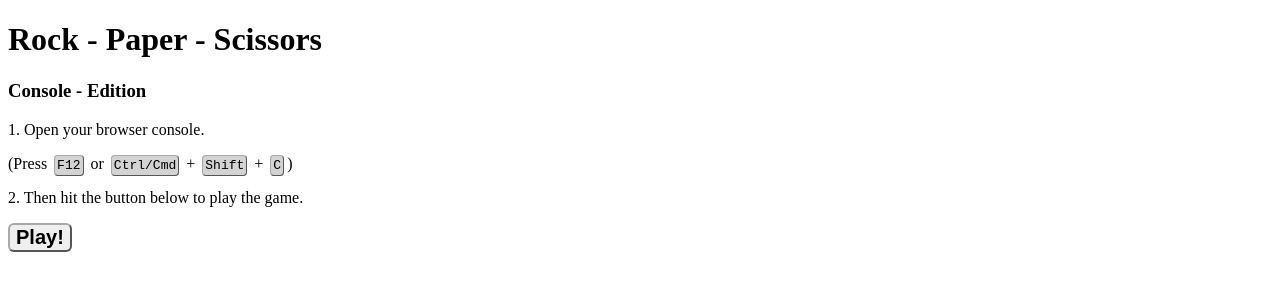
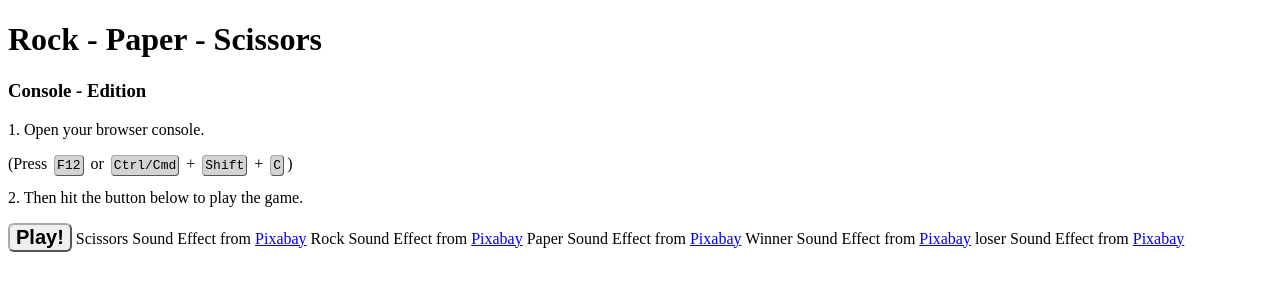
Before and after one commit to LastCapricorn/rock-paper-scissors-ce, a plain HTML site: page index.html in a window 1280 px wide. Drawn offline with Linux system fonts and the light colour scheme.

Commit message:
Add sound folder and sounds
 - temporarily noted contribution for sounds

```diff
--- a/index.html
+++ b/index.html
@@ -14,5 +14,10 @@
     <p>(Press <code>F12</code> or <code>Ctrl/Cmd</code> + <code>Shift</code> + <code>C</code>)</p>
     <p>2. Then hit the button below to play the game.</p>
     <button id="start">Play!</button>
+    Scissors Sound Effect from <a href="https://pixabay.com/?utm_source=link-attribution&amp;utm_medium=referral&amp;utm_campaign=music&amp;utm_content=100455">Pixabay</a>
+    Rock Sound Effect from <a href="https://pixabay.com/?utm_source=link-attribution&amp;utm_medium=referral&amp;utm_campaign=music&amp;utm_content=36688">Pixabay</a>
+    Paper Sound Effect from <a href="https://pixabay.com/?utm_source=link-attribution&amp;utm_medium=referral&amp;utm_campaign=music&amp;utm_content=80916">Pixabay</a>
+    Winner Sound Effect from <a href="https://pixabay.com/sound-effects/?utm_source=link-attribution&amp;utm_medium=referral&amp;utm_campaign=music&amp;utm_content=85546">Pixabay</a>
+    loser Sound Effect from <a href="https://pixabay.com/sound-effects/?utm_source=link-attribution&amp;utm_medium=referral&amp;utm_campaign=music&amp;utm_content=94669">Pixabay</a>
   </body>
 </html>
```
Also changed, not shown: 5 other files.
